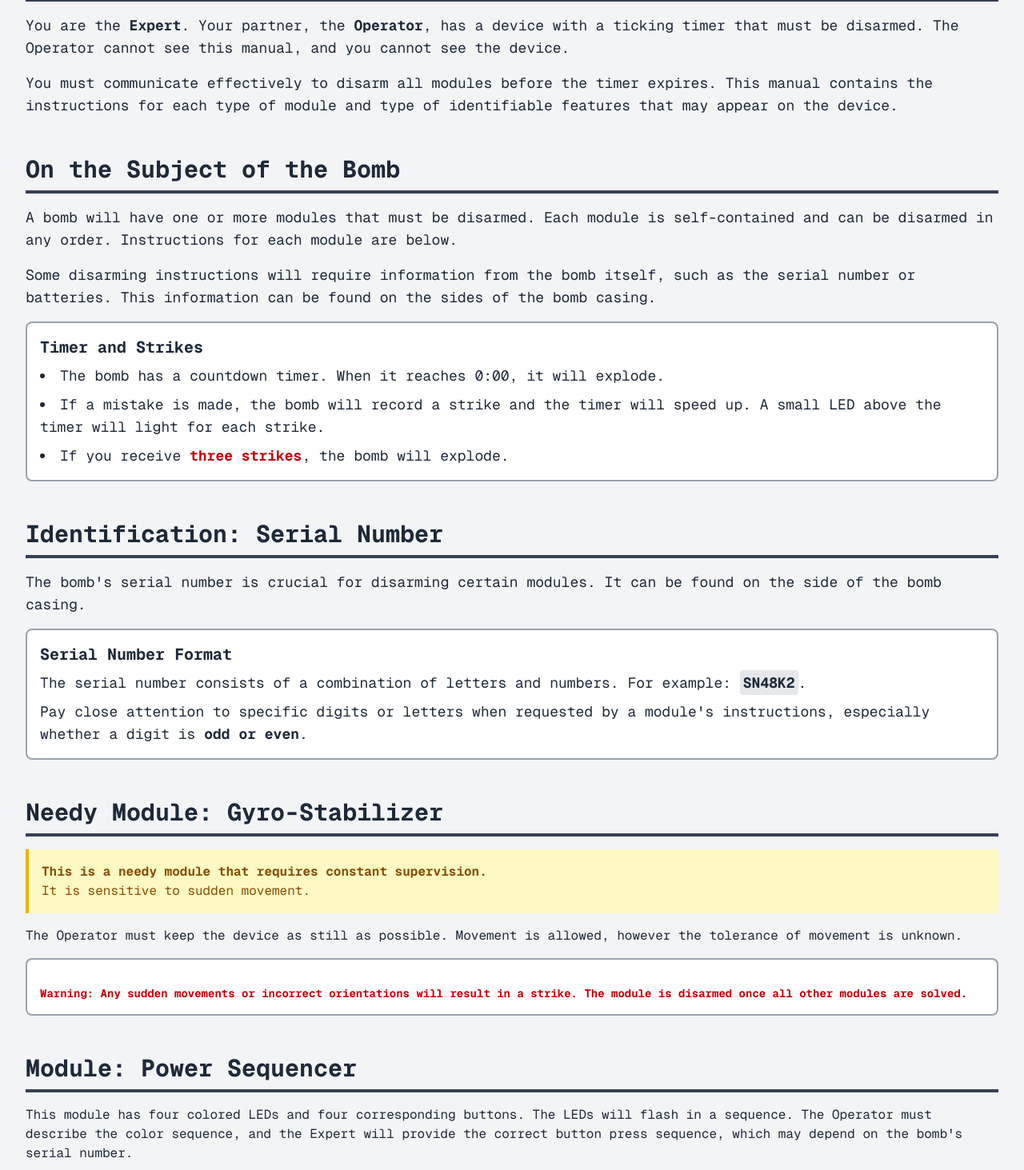
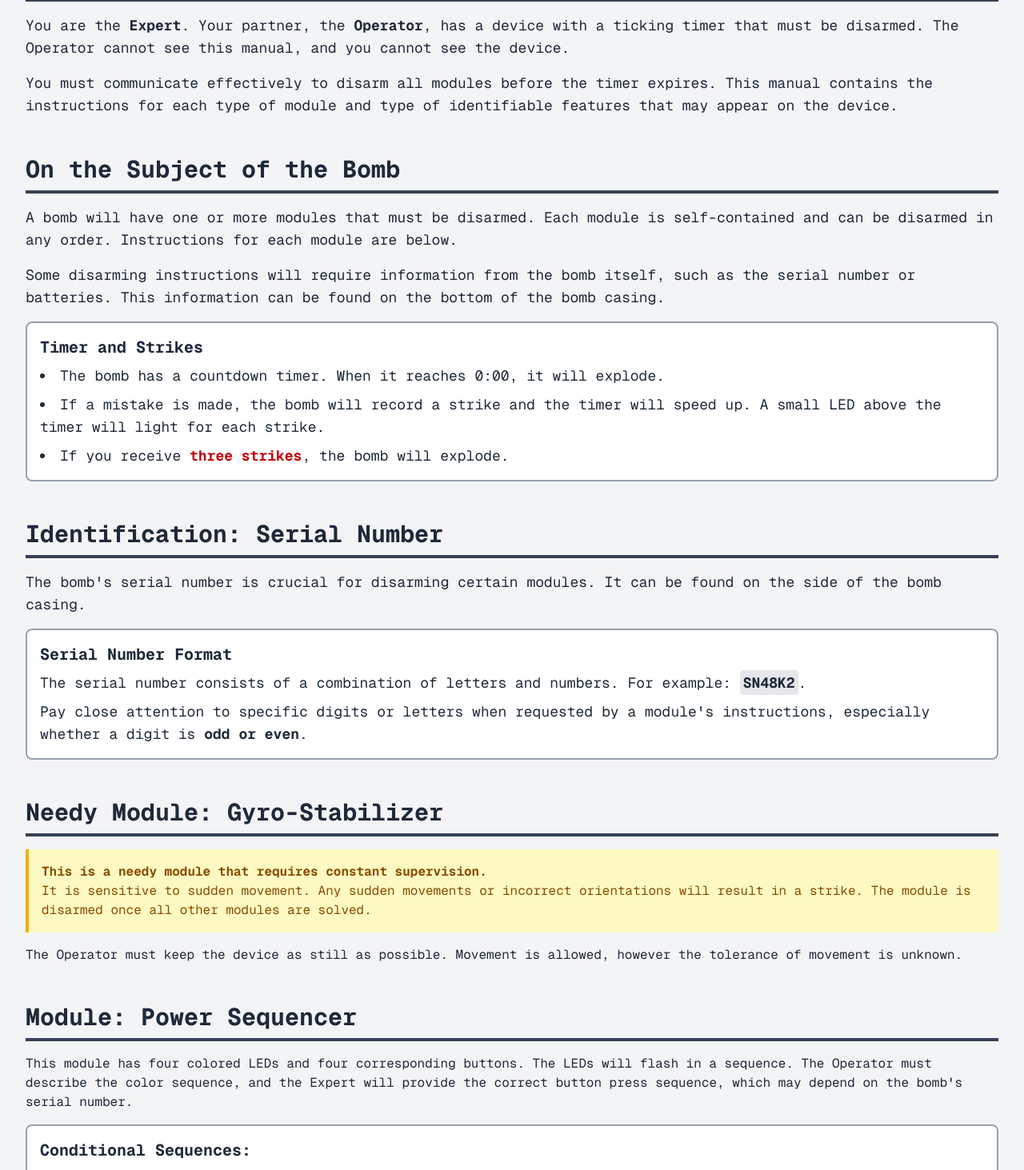
Before and after one commit to Jayx2u/blind-defusal, a Next.js app in the folder manual-web/: page / in a window 1280 px wide. Shown: the part 368-1831 px from the top of the page at 80% size. Built offline with nearby package versions, Linux system fonts and the light colour scheme.

Commit message:
Fix padding and change Serial conditions

```diff
--- a/manual-web/src/app/page.tsx
+++ b/manual-web/src/app/page.tsx
@@ -55,7 +55,7 @@ export default function Home() {
               A bomb will have one or more modules that must be disarmed. Each module is self-contained and can be disarmed in any order. Instructions for each module are below.
             </p>
             <p>
-              Some disarming instructions will require information from the bomb itself, such as the serial number or batteries. This information can be found on the sides of the bomb casing.
+              Some disarming instructions will require information from the bomb itself, such as the serial number or batteries. This information can be found on the bottom of the bomb casing.
             </p>
             <div className="p-4 border-2 border-gray-400 rounded-lg bg-white">
               <h3 className="text-xl font-bold mb-2">Timer and Strikes</h3>
@@ -101,16 +101,11 @@ export default function Home() {
           <div className="space-y-4">
             <div className="bg-yellow-100 border-l-4 border-yellow-500 text-yellow-800 p-4" role="alert">
               <p className="font-bold">This is a needy module that requires constant supervision.</p>
-              <p>It is sensitive to sudden movement.</p>
+              <p>It is sensitive to sudden movement. Any sudden movements or incorrect orientations will result in a strike. The module is disarmed once all other modules are solved.</p>
             </div>
             <p>
               The Operator must keep the device as still as possible. Movement is allowed, however the tolerance of movement is unknown.
             </p>
-            <div className="p-4 border-2 border-gray-400 rounded-lg bg-white">
-              <p className="mt-4 text-sm text-red-700 font-bold">
-                Warning: Any sudden movements or incorrect orientations will result in a strike. The module is disarmed once all other modules are solved.
-              </p>
-            </div>
           </div>
         </section>
 
```
